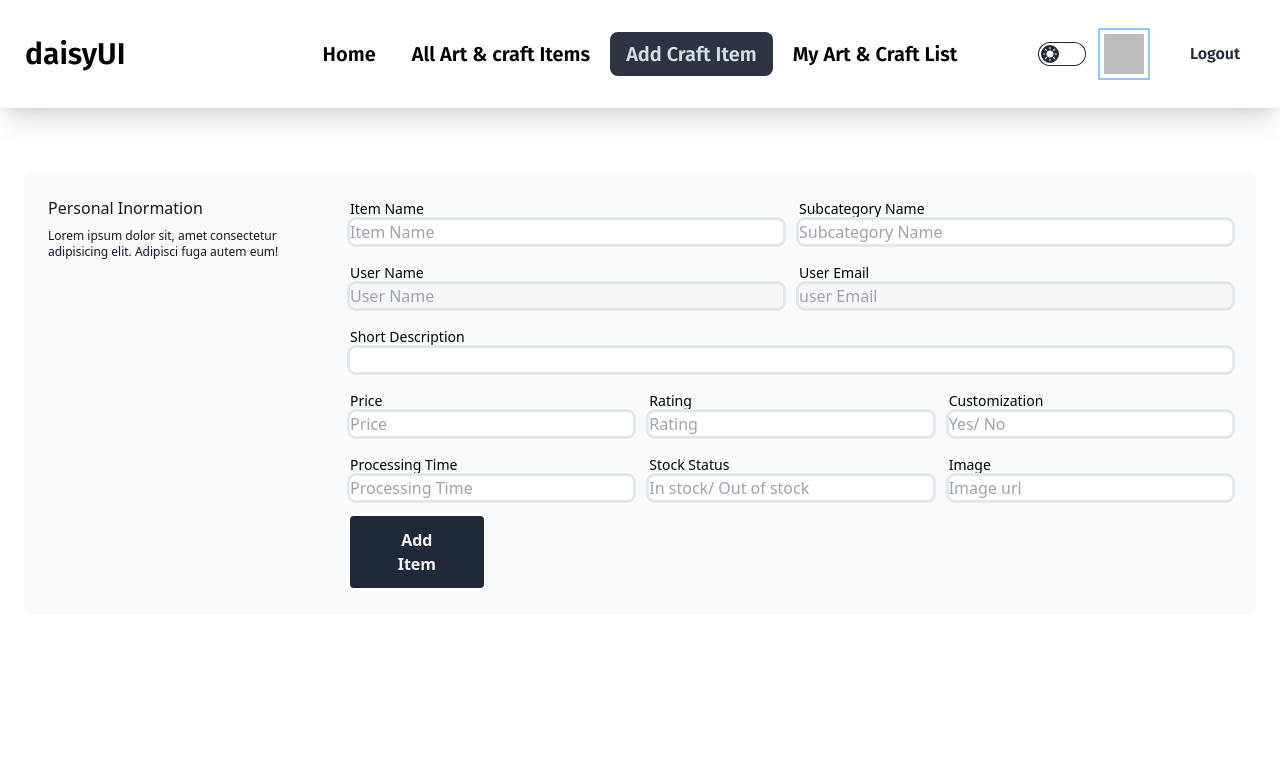
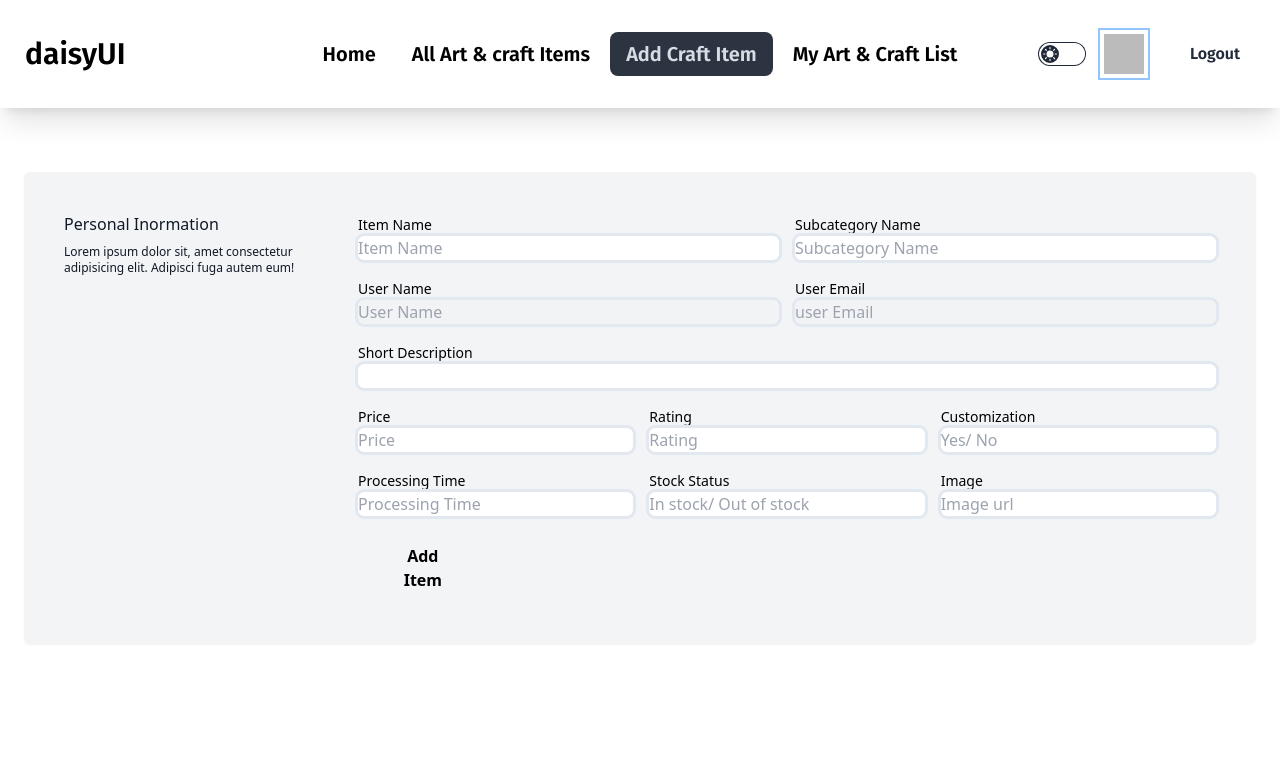
Before and after one commit to dev-kawser/artistic-avenue-client, a React (Vite) app: page /add-craft-item in a window 1280 px wide. Shown: the top 759 px of the page. Built offline with nearby package versions, Linux system fonts and the light colour scheme; no server answers; sample sign-in values are in the browser's storage; a web font is replaced by a local one.

Commit message:
add craft section corrected

```diff
--- a/src/Context/ContextProvider.jsx
+++ b/src/Context/ContextProvider.jsx
@@ -80,7 +80,7 @@ const ContextProvider = ({ children }) => {
                 {children}
             </AuthContext.Provider>
             <ToastContainer
-                position="top-center"
+                position="top-right"
                 autoClose={3000}
                 hideProgressBar={false}
                 newestOnTop={false}
--- a/src/Pages/AddCraftItem/AddCraftItem.jsx
+++ b/src/Pages/AddCraftItem/AddCraftItem.jsx
@@ -1,5 +1,6 @@
 import { useContext } from "react";
 import { AuthContext } from "../../Context/ContextProvider";
+import { FaArrowRight } from "react-icons/fa6";
 
 
 const AddCraftItem = () => {
@@ -31,7 +32,7 @@ const AddCraftItem = () => {
         <div>
             <section className="p-6 text-gray-900 mt-10">
                 <form onSubmit={handleAddItem} noValidate="" action="" className="container flex flex-col mx-auto space-y-12">
-                    <fieldset className="grid grid-cols-4 gap-6 p-6 rounded-md shadow-sm bg-gray-50">
+                    <fieldset className="grid grid-cols-4 gap-6 p-10 rounded-md shadow-sm bg-gray-100">
                         <div className="space-y-2 col-span-full lg:col-span-1">
                             <p className="font-medium">Personal Inormation</p>
                             <p className="text-xs">Lorem ipsum dolor sit, amet consectetur adipisicing elit. Adipisci fuga autem eum!</p>
@@ -81,8 +82,16 @@ const AddCraftItem = () => {
                                 <label htmlFor="zip" className="text-sm">Image</label>
                                 <input name="image" id="zip" type="text" placeholder="Image url" className="w-full rounded-md focus:ring  focus:ring-opacity-75 text-black focus:ring-violet-600 border-gray-300 outline-slate-200 outline" />
                             </div>
-                            <button type="submit" className="px-8 py-3 font-semibold rounded bg-gray-800 text-gray-100 hover:scale-105">Add Item</button>
+                            <div className="lg:flex hidden">
+                                <button type="submit" className="px-8 py-3 font-semibold rounded dark:bg-gray-800 dark:text-gray-100 hover:scale-105 transition-all">Add Item</button>
+                            </div>
+                            <div className="lg:hidden flex">
+                                <button type="submit" className="btn btn-circle btn-outline">
+                                <FaArrowRight />
+                                </button>
+                            </div>
                         </div>
+
                     </fieldset>
                 </form>
             </section>
--- a/src/components/ArtWork/ArtWork.jsx
+++ b/src/components/ArtWork/ArtWork.jsx
@@ -11,7 +11,7 @@ const ArtWork = () => {
                     <div className="grid gap-6 my-16 lg:grid-cols-3">
                         <div className="flex flex-col p-8 space-y-4 rounded-md dark:bg-gray-50">
                             <div>
-                                <img className="w-64 h-[270px]" src="https://i.ibb.co/p4VsYMc/Landscape-Painting.webp" alt="" />
+                                <img className="w-64 h-[270px] hover:scale-105 transition-all border border-black" src="https://i.ibb.co/p4VsYMc/Landscape-Painting.webp" alt="" />
                             </div>
                             <p className="text-2xl font-semibold">
                                 <b>Landscape Painting.</b>
@@ -20,7 +20,7 @@ const ArtWork = () => {
                         </div>
                         <div className="flex flex-col p-8 space-y-4 rounded-md dark:bg-gray-50">
                             <div>
-                                <img className="w-64" src="https://i.ibb.co/Yt4BQ4c/Portrait-Drawing.jpg" alt="" />
+                                <img className="w-64 hover:scale-105 transition-all border border-black" src="https://i.ibb.co/Yt4BQ4c/Portrait-Drawing.jpg" alt="" />
                             </div>
                             <p className="text-2xl font-semibold">
                                 <b>Portrait Drawing.</b>Portrait drawing captures the likeness and personality of individuals through skilled observation and rendering of facial features and expressions.
@@ -28,7 +28,7 @@ const ArtWork = () => {
                         </div>
                         <div className="flex flex-col p-8 space-y-4 rounded-md dark:bg-gray-50">
                             <div>
-                                <img className="w-64" src="https://i.ibb.co/XjZ9NzX/Cartoon-Drawing.jpg" alt="" />
+                                <img className="w-64 hover:scale-105 transition-all border border-black" src="https://i.ibb.co/XjZ9NzX/Cartoon-Drawing.jpg" alt="" />
                             </div>
                             <p className="text-2xl font-semibold">
                                 <b>Cartoon Drawing.</b>Cartoon drawing simplifies and exaggerates features to create humorous or satirical representations in a playful and engaging style.
--- a/src/components/Shared/Navbar/Navbar.jsx
+++ b/src/components/Shared/Navbar/Navbar.jsx
@@ -96,8 +96,8 @@ const Navbar = () => {
                             <button onClick={() => LogOut()} type="button" className="px-8 py-3 font-semibold rounded dark:bg-gray-800 dark:text-gray-100 hover:scale-105">Logout</button>
                             </div>
                         </div> : <div className="mr-2 flex gap-2">
-                            <Link to="/login"><button type="button" className="px-8 py-3 font-semibold rounded dark:bg-gray-800 dark:text-gray-100 hover:scale-105">Login</button></Link>
-                            <Link to="/register"><button type="button" className="px-8 py-3 font-semibold border rounded dark:border-gray-800 dark:text-gray-800 lg:flex hidden hover:scale-105">Register</button></Link>
+                            <Link to="/login"><button type="button" className="px-8 py-3 font-semibold rounded dark:bg-gray-800 dark:text-gray-100 hover:scale-105 transition-all">Login</button></Link>
+                            <Link to="/register"><button type="button" className="px-8 py-3 font-semibold border rounded dark:border-gray-800 dark:text-gray-800 lg:flex hidden hover:scale-105 transition-all">Register</button></Link>
                         </div>
                     }
                 </div>
```
